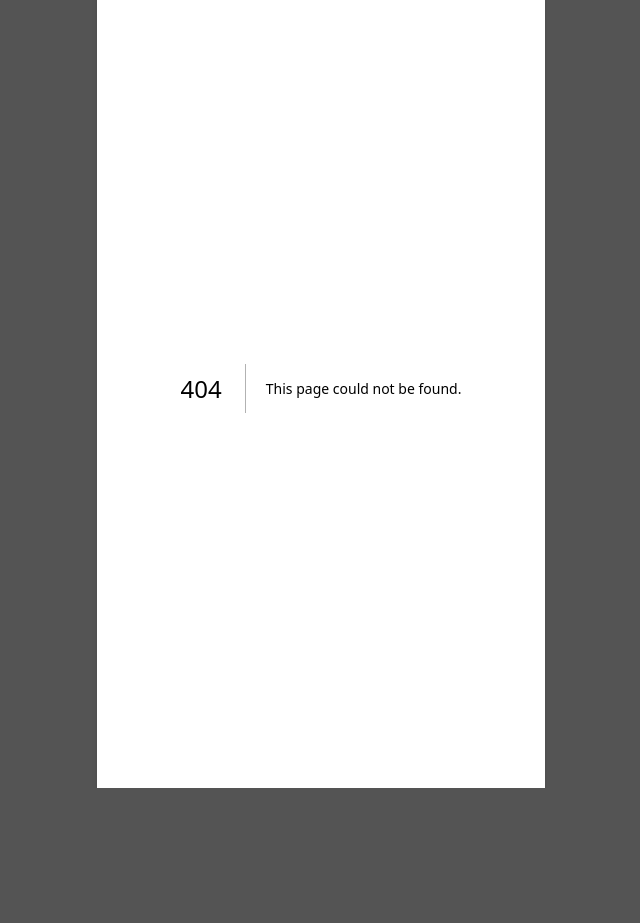
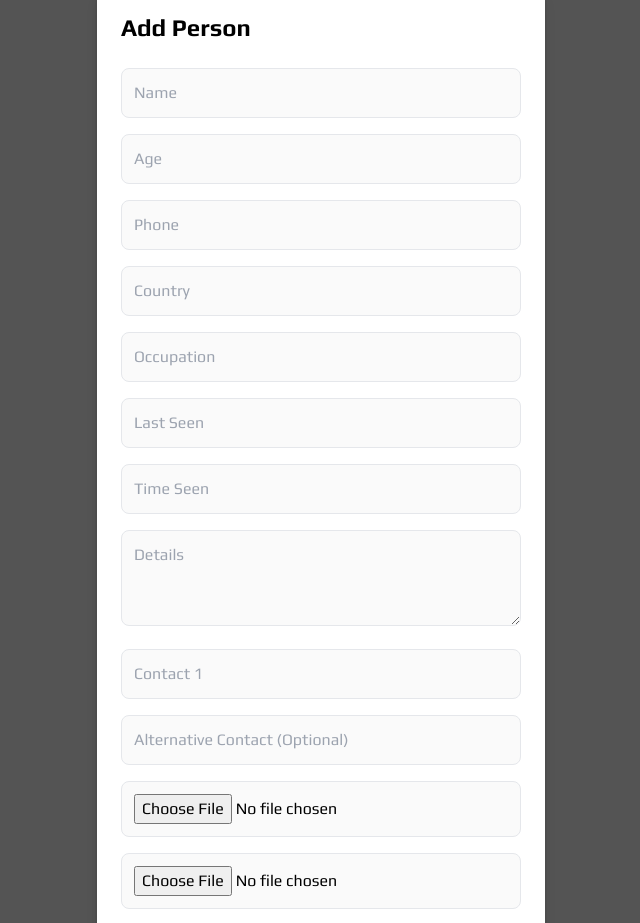
Before and after one commit to ShaYri12/Missing-Activists, a Next.js app: page /addpeople in a window 1280 px wide. Before the commit this address had no page. Shown: the part 80-1003 px from the top of the page, without its empty margins (319-959 px from the left). Before the commit the page ends 868 px from the top, so only its background shows below. Built offline with nearby package versions, Linux system fonts and the light colour scheme.

Commit message:
work in progress

```diff
--- /dev/null
+++ b/src/app/addpeople/page.tsx
@@ -0,0 +1,31 @@
+import React from 'react'
+
+const AddPeople = () => {
+  return (
+    <div className="min-h-screen text-[#000000] flex items-center justify-center bg-white">
+        <div className="bg-white p-6 rounded-lg shadow-lg w-full max-w-lg">
+            <h1 className="text-2xl font-bold mb-6">Add Person</h1>
+            <form className='flex flex-col gap-[40px]'>
+            <div className="space-y-4">
+                <input type="text" placeholder="Name" className="w-full p-3 border rounded-lg bg-zinc-50 dark:bg-zinc-700 dark:text-zinc-100" />
+                <input type="text" placeholder="Age" className="w-full p-3 border rounded-lg bg-zinc-50 dark:bg-zinc-700 dark:text-zinc-100" />
+                <input type="text" placeholder="Phone" className="w-full p-3 border rounded-lg bg-zinc-50 dark:bg-zinc-700 dark:text-zinc-100" />
+                <input type="text" placeholder="Country" className="w-full p-3 border rounded-lg bg-zinc-50 dark:bg-zinc-700 dark:text-zinc-100" />
+                <input type="text" placeholder="Occupation" className="w-full p-3 border rounded-lg bg-zinc-50 dark:bg-zinc-700 dark:text-zinc-100" />
+                <input type="text" placeholder="Last Seen" className="w-full p-3 border rounded-lg bg-zinc-50 dark:bg-zinc-700 dark:text-zinc-100" />
+                <input type="text" placeholder="Time Seen" className="w-full p-3 border rounded-lg bg-zinc-50 dark:bg-zinc-700 dark:text-zinc-100" />
+                <textarea placeholder="Details" className="w-full p-3 border rounded-lg bg-zinc-50 dark:bg-zinc-700 dark:text-zinc-100 h-24"></textarea>
+                <input type="text" placeholder="Contact 1" className="w-full p-3 border rounded-lg bg-zinc-50 dark:bg-zinc-700 dark:text-zinc-100" />
+                <input type="text" placeholder="Alternative Contact (Optional)" className="w-full p-3 border rounded-lg bg-zinc-50 dark:bg-zinc-700 dark:text-zinc-100" />
+                <input type="file" placeholder="Attach Image 1" className="w-full p-3 border rounded-lg bg-zinc-50 dark:bg-zinc-700 dark:text-zinc-100" />
+                <input type="file" placeholder="Attach Image 2" className="w-full p-3 border rounded-lg bg-zinc-50 dark:bg-zinc-700 dark:text-zinc-100" />
+                <input type="file" placeholder="Attach Image 3" className="w-full p-3 border rounded-lg bg-zinc-50 dark:bg-zinc-700 dark:text-zinc-100" />
+            </div>
+            <button type="submit" className="mt-6 w-full bg-black text-white p-3 rounded-lg hover:bg-zinc-800">Add</button>
+            </form>
+        </div>
+    </div>
+  )
+}
+
+export default AddPeople
--- a/src/app/components/Header.tsx
+++ b/src/app/components/Header.tsx
@@ -13,7 +13,7 @@ const Header = () => {
     <nav className="bg-white sticky top-0 shadow-custom z-10">
       <div className="max-w-6xl mx-auto px-[15px]">
         <div className="flex justify-between h-[68px]">
-          <div className="flex items-center">
+          <div className="flex items-center text-[#000000]">
               <a href="/" className="flex font-[400] text-[16px] leading-[16px]">
                 www.<span className="text-[#E31F1F] font-[700]">missing</span>activists.org
               </a>
```
